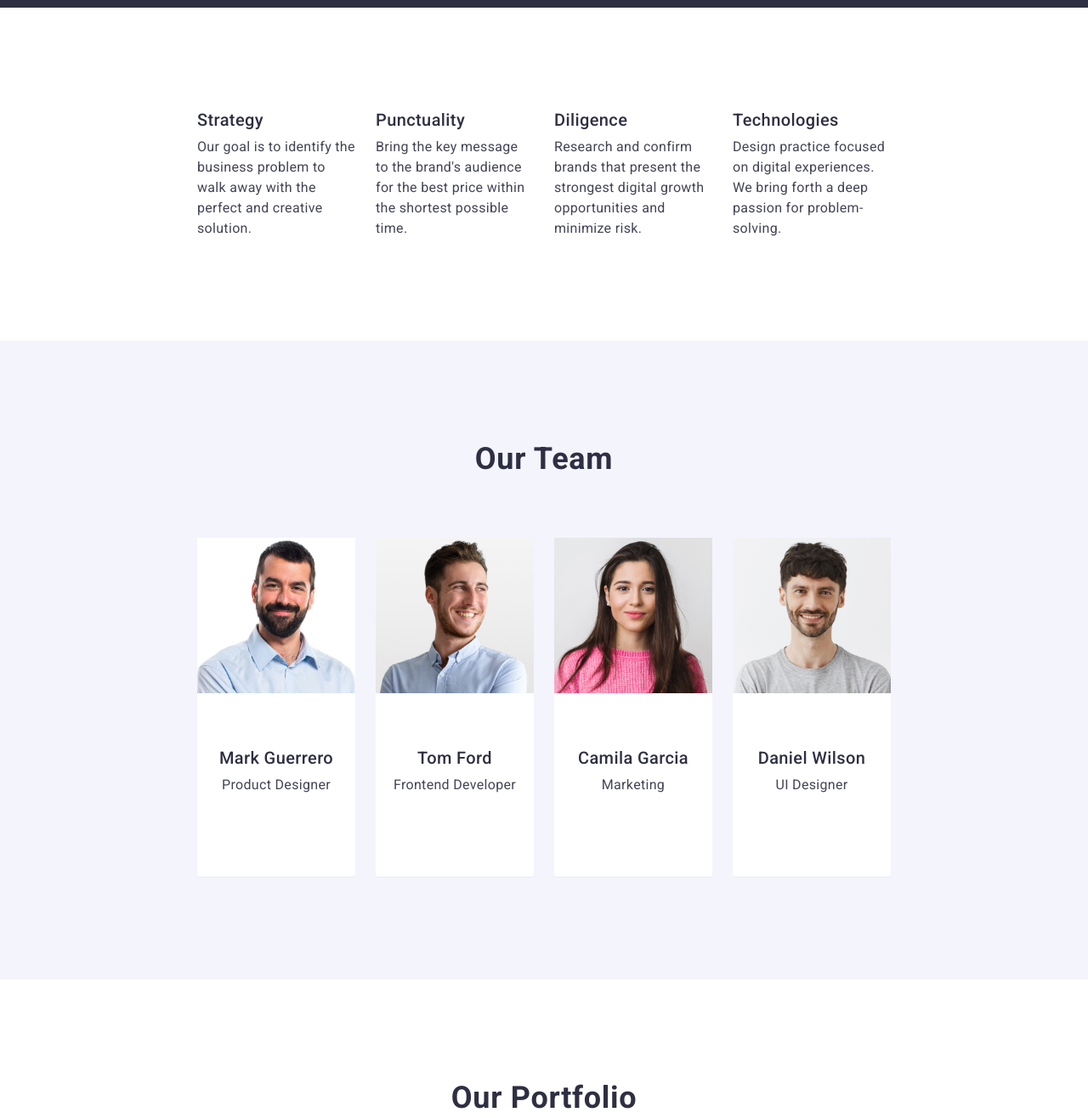
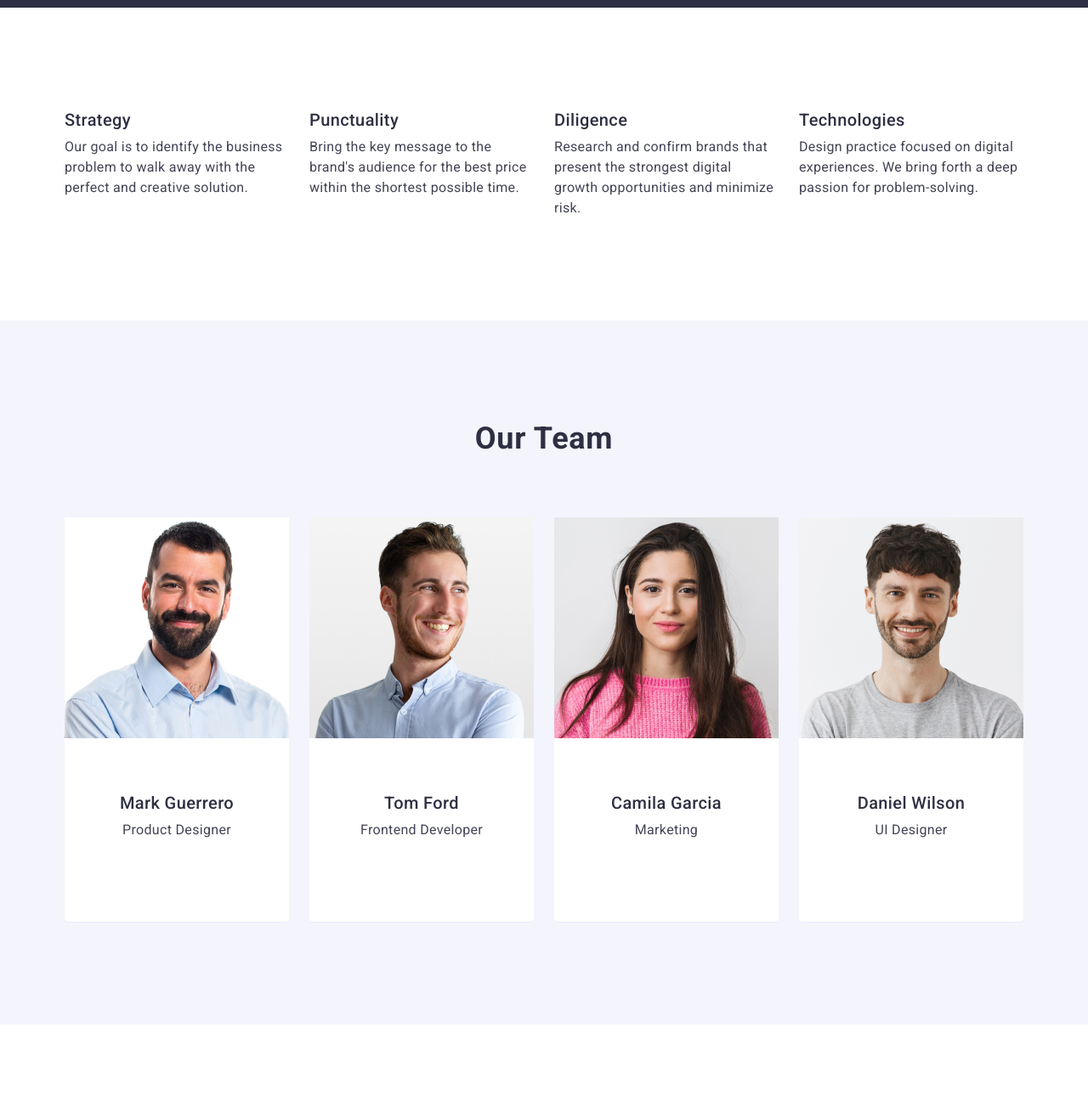
Before and after one commit to Saberowich/goit-markup-hw-03, a plain HTML site: page index.html in a window 1280 px wide. Shown: the part 1360-2676 px from the top of the page at 85% size. Drawn offline with nearby package versions, Linux system fonts and the light colour scheme.

Commit message:
no paddings

```diff
--- a/css/styles.css
+++ b/css/styles.css
@@ -209,8 +209,6 @@ ol {
 .features-list {
   display: flex;
   gap: 24px;
-  padding-left: 156px;
-  padding-right: 156px;
 }
 .features-subtitle {
   color: #2e2f42;
@@ -247,14 +245,11 @@ ol {
   display: flex;
   gap: 24px;
   justify-content: center;
-  padding-left: 156px;
-  padding-right: 156px;
 }
 .team-list-item {
   background-color: #ffffff;
   padding-bottom: 32px;
   border-bottom: 1px solid #e7e9fc;
-
   border-radius: 0px 0px 4px 4px;
   flex-basis: calc((100% - 72px) / 4);
 }
@@ -297,8 +292,6 @@ ol {
   display: flex;
   flex-wrap: wrap;
   gap: 48px 24px;
-  padding-left: 156px;
-  padding-right: 156px;
 }
 .portfolio-list-container {
   padding: 32px 16px;
```
